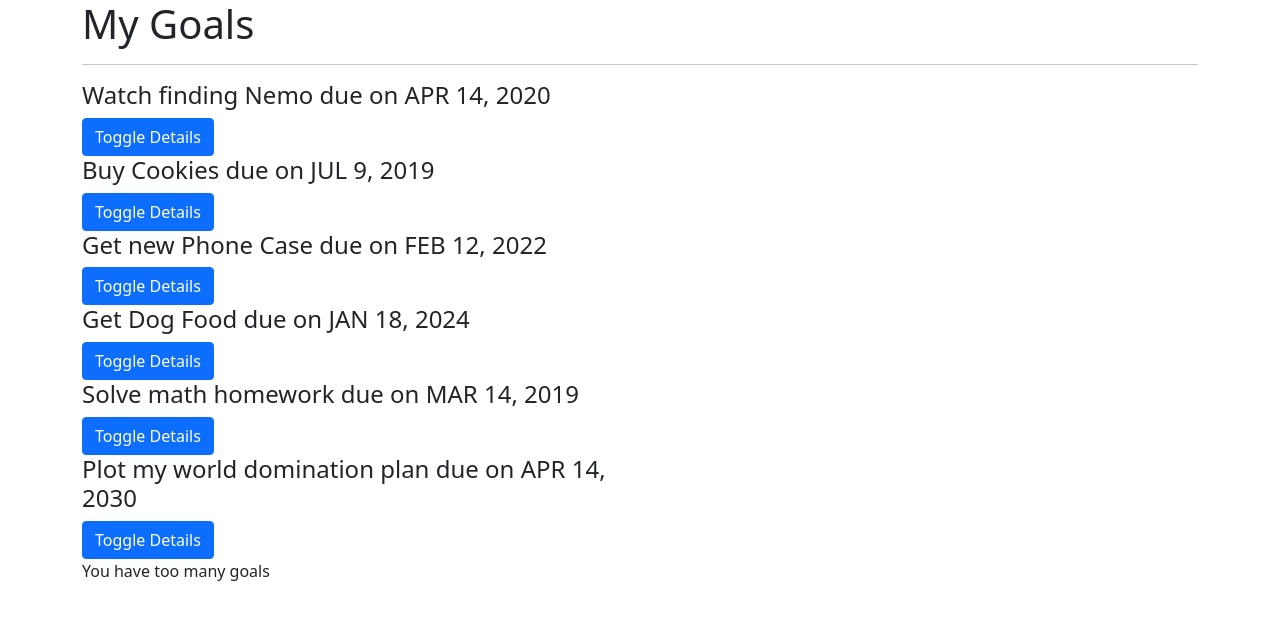
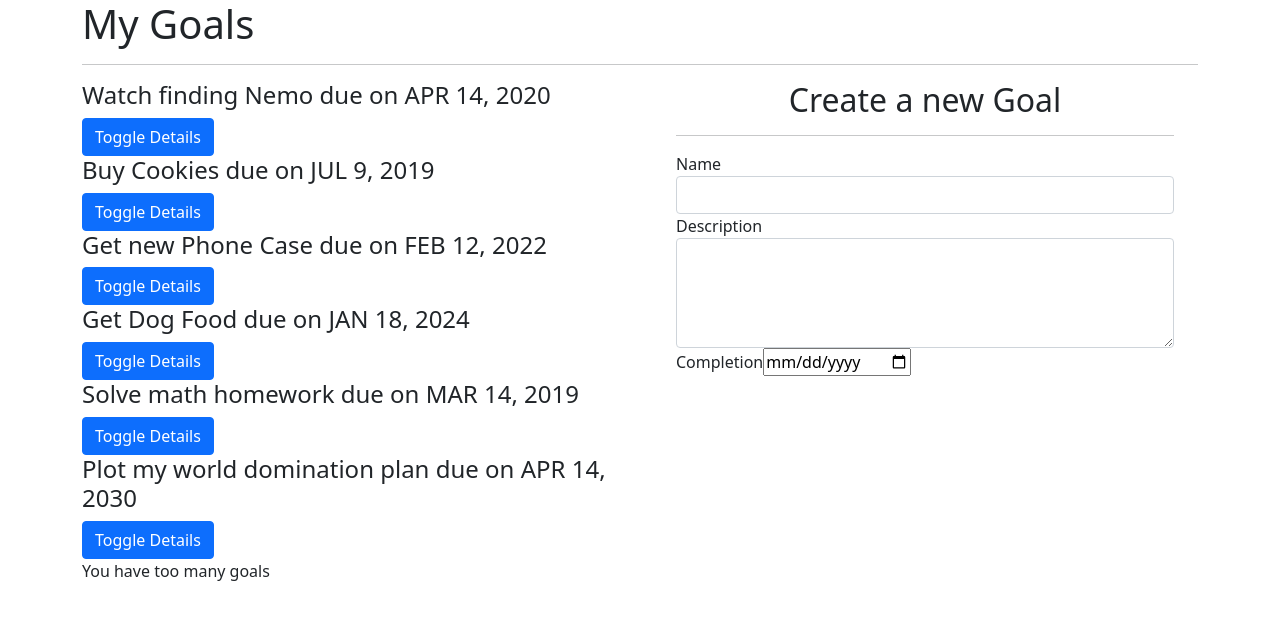
Before and after one commit to Clemo97/Goals, an Angular app: page / in a window 1280 px wide. Shown: the top 620 px of the page. Built offline with nearby package versions, Linux system fonts and the light colour scheme.

Commit message:
create form component

```diff
--- a/src/app/app.module.ts
+++ b/src/app/app.module.ts
@@ -7,6 +7,7 @@
 import { GoalDetailComponent } from './goal-detail/goal-detail.component';
 import { StrikethroughDirective } from './strikethrough.directive';
 import { DateCountPipe } from './date-count.pipe';
+import { GoalFormComponent } from './goal-form/goal-form.component';
 
 @NgModule({
   declarations: [
@@ -14,7 +15,8 @@
     GoalComponent,
     GoalDetailComponent,
     StrikethroughDirective,
-    DateCountPipe
+    DateCountPipe,
+    GoalFormComponent
   ],
   imports: [
     BrowserModule,
--- /dev/null
+++ b/src/app/goal-form/goal-form.component.html
@@ -0,0 +1,23 @@
+<div class="container-fluid">
+  <h2 class="text-center">Create a new Goal</h2>
+  <hr>
+  <form>
+    <div class="form-group">
+
+      <label for="name">Name</label>
+      <input type="text" required class="form-control" id="name">
+
+    </div>
+    <div class="form-group">
+
+      <label for="description">Description</label>
+      <textarea class="form-control" id="description" rows="4" required></textarea>
+
+    </div>
+    <div class="form-group">
+      <label for="complete">Completion</label>
+      <input type='date' id="complete" required>
+
+    </div>
+  </form>
+</div>
--- /dev/null
+++ b/src/app/goal-form/goal-form.component.ts
@@ -0,0 +1,15 @@
+import { Component, OnInit } from '@angular/core';
+
+@Component({
+  selector: 'app-goal-form',
+  templateUrl: './goal-form.component.html',
+  styleUrls: ['./goal-form.component.css']
+})
+export class GoalFormComponent implements OnInit {
+
+  constructor() { }
+
+  ngOnInit(): void {
+  }
+
+}
--- a/src/app/goal/goal.component.html
+++ b/src/app/goal/goal.component.html
@@ -15,6 +15,9 @@
         </div>
       </div>
     </div>
+    <div class="col-md-6">
+      <app-goal-form></app-goal-form>
+    </div>
   </div>
 
   <p *ngIf='goals.length > 5'>You have too many goals</p>
```
Also changed, not shown: src/app/goal-form/goal-form.component.css (added), 1 other file (tests, documents, lock files or other folders).
